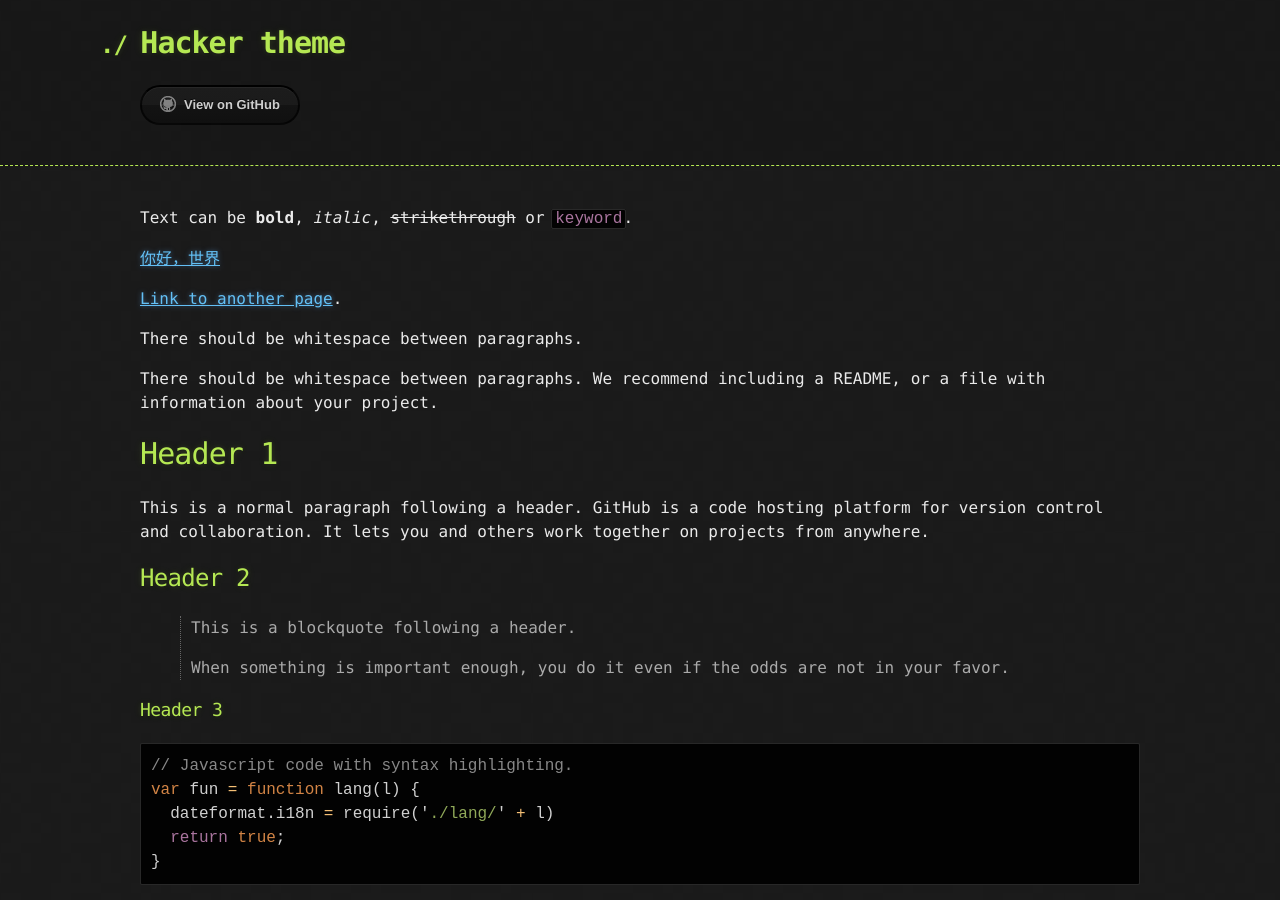
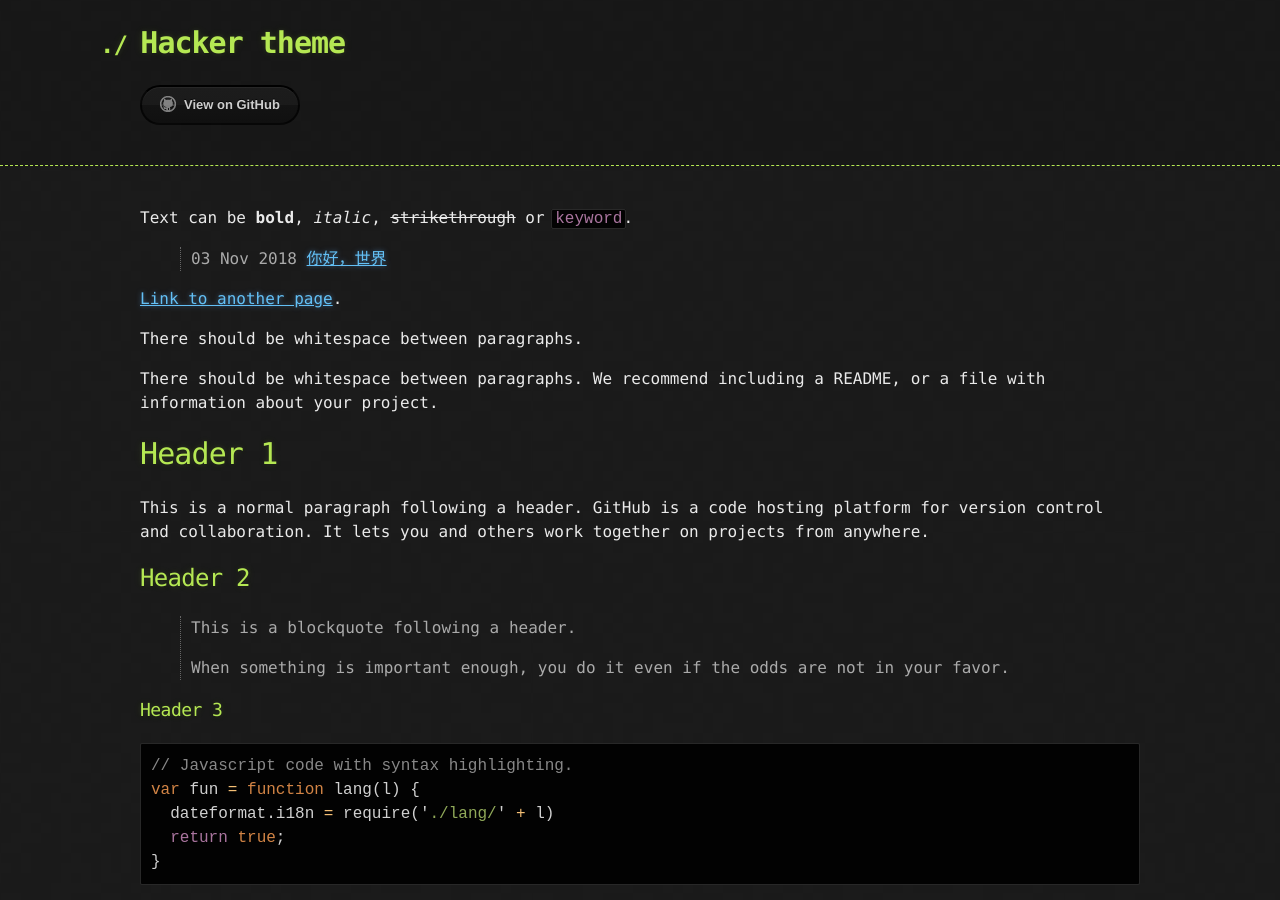
Before and after one commit to yeasonhe/NorthGod, a Jekyll site: the page built from index.md, in a window 1280 px wide and 900 px high. Built offline with Jekyll 4.4.1, drawn with Linux system fonts in a browser that asks for light colours; the repository's description, which GitHub fills in, is left out.

Commit message:
add date on index.md

```diff
--- a/index.md
+++ b/index.md
@@ -5,7 +5,7 @@ layout: default
 Text can be **bold**, _italic_, ~~strikethrough~~ or `keyword`.
 
 {% for post in site.posts %}
-[{{ post.title }}]({{site.baseurl}}{{post.url}})
+>{{ post.date|date_to_string }} [{{ post.title }}]({{site.baseurl}}{{post.url}})
 {% endfor %}
 
 [Link to another page](./another-page.html).
```
